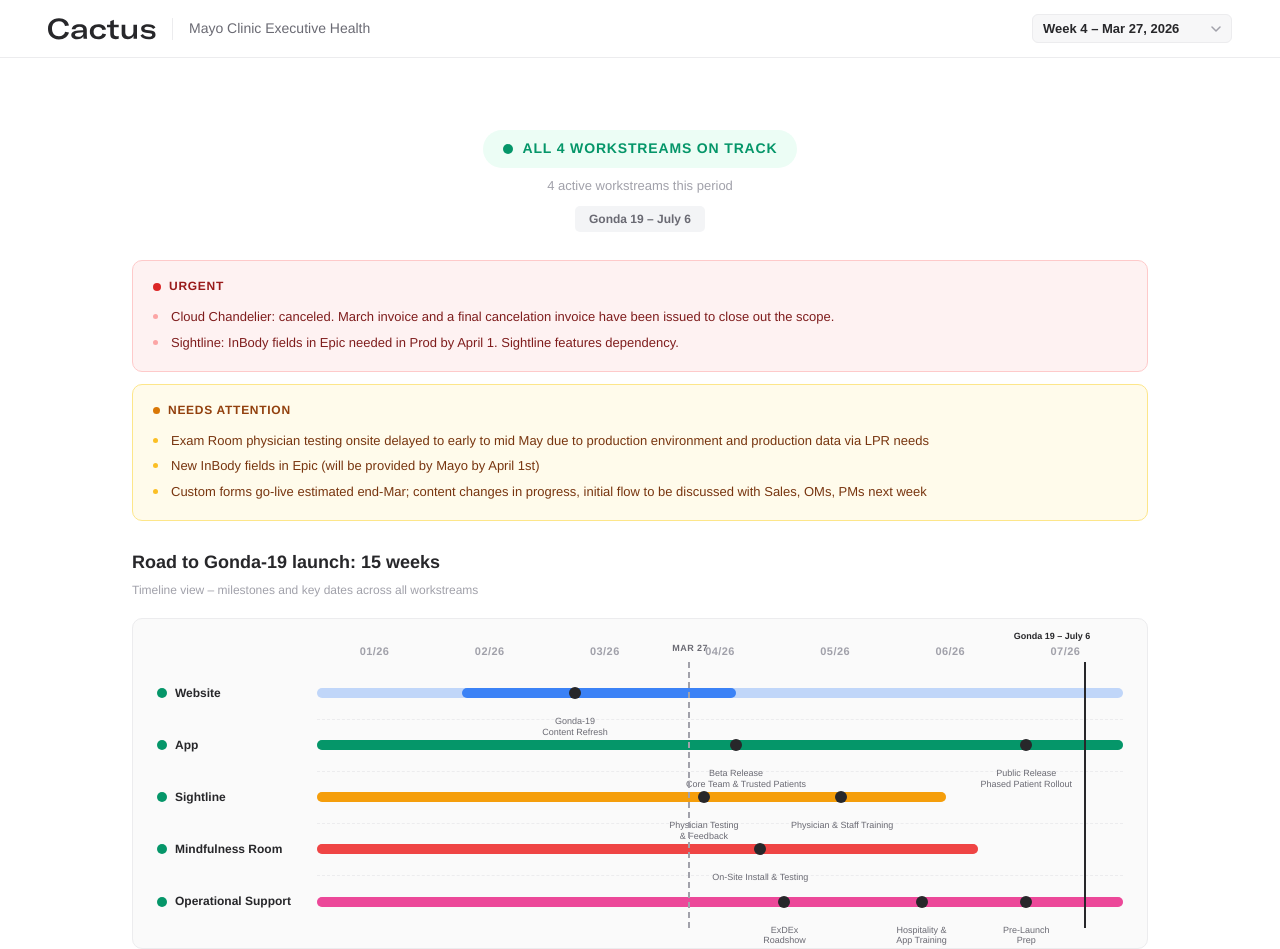
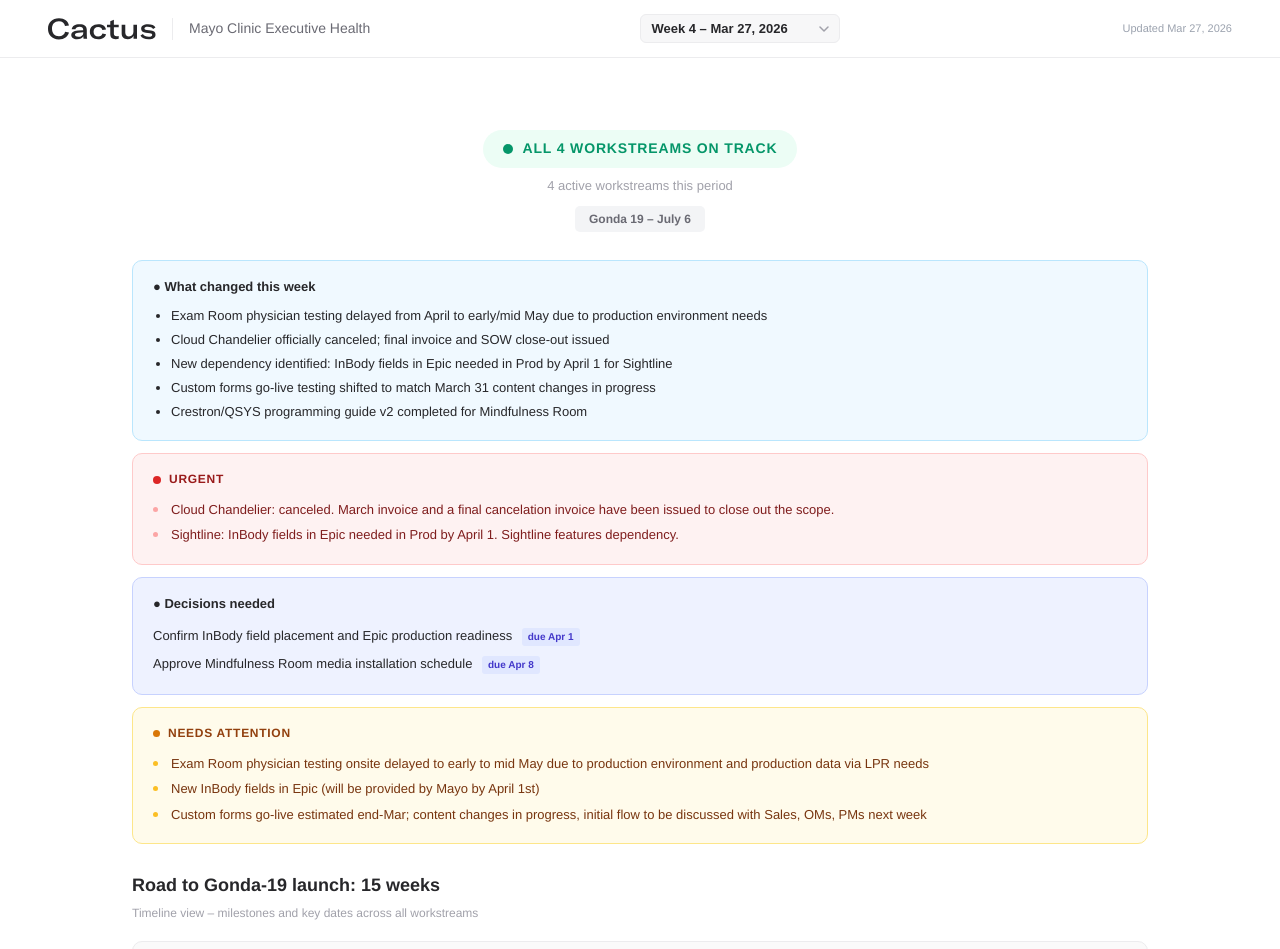
Before and after one commit to lwerthein/EXDEX-Program-Dashboard, a plain HTML site: page EXDEx_Dashboard_v5.html in a window 1280 px wide. Shown: the top 949 px of the page. Drawn offline with Linux system fonts and the light colour scheme.

Commit message:
v6: add what changed, decisions needed, last-updated timestamp, gantt padding fix

```diff
--- a/EXDEx_Dashboard_v5.html
+++ b/EXDEx_Dashboard_v5.html
@@ -100,6 +100,14 @@ body{
   width:5px; height:5px; border-radius:50%; background:#FBBF24;
 }
 
+/* Changes & decisions */
+.changes{ background:#F0F9FF; border:1px solid #BAE6FD; border-radius:10px; padding:16px 20px; margin-bottom:12px; }
+.decisions{ background:#EEF2FF; border:1px solid #C7D2FE; border-radius:10px; padding:16px 20px; margin-bottom:12px; }
+.decisions-list{ list-style:none; padding:0; margin:8px 0 0; }
+.decisions-list li{ padding:4px 0; font-size:13px; }
+.decisions-list .due{ display:inline-block; font-size:10px; font-weight:700; background:#E0E7FF; color:#4338CA; padding:1px 6px; border-radius:3px; margin-left:6px; }
+.last-updated{ font-size:11px; color:#9CA3AF; font-weight:400; margin-left:12px; }
+
 /* Gantt chart */
 .gantt-section{ margin-bottom:36px; }
 .gantt-title{
@@ -110,7 +118,7 @@ body{
 }
 .gantt-wrapper{
   background:#FAFAFA; border:1px solid #ECECEE; border-radius:10px;
-  padding:24px 24px 20px; overflow-x:auto;
+  padding:24px 32px 20px 24px; overflow-x:auto;
 }
 .gantt{ position:relative; min-width:700px; }
 
@@ -122,7 +130,7 @@ body{
   text-transform:uppercase; letter-spacing:.04em; text-align:center;
 }
 
-.gantt-body{ position:relative; padding-left:160px; }
+.gantt-body{ position:relative; padding-left:160px; padding-right:40px; }
 
 .gantt-today{
   position:absolute; top:-6px; bottom:0; width:0;
@@ -290,6 +298,18 @@ const WEEKS = {
   "Week 3 \u2013 Mar 16, 2026": { urgentItems:[], attentionItems:[], workstreams:[], gantt:null },
 
   "Week 4 \u2013 Mar 27, 2026": {
+    lastUpdated: "Mar 27, 2026",
+    changedThisWeek: [
+      "Exam Room physician testing delayed from April to early/mid May due to production environment needs",
+      "Cloud Chandelier officially canceled; final invoice and SOW close-out issued",
+      "New dependency identified: InBody fields in Epic needed in Prod by April 1 for Sightline",
+      "Custom forms go-live testing shifted to match March 31 content changes in progress",
+      "Crestron/QSYS programming guide v2 completed for Mindfulness Room"
+    ],
+    decisionsNeeded: [
+      { text: "Confirm InBody field placement and Epic production readiness", dueDate: "Apr 1" },
+      { text: "Approve Mindfulness Room media installation schedule", dueDate: "Apr 8" }
+    ],
     urgentItems: [
       "Cloud Chandelier: canceled. March invoice and a final cancelation invoice have been issued to close out the scope.",
       "Sightline: InBody fields in Epic needed in Prod by April 1. Sightline features dependency."
@@ -719,6 +739,7 @@ function render(wk){
   if(!d||!d.workstreams||!d.workstreams.length){
     hero.innerHTML='<div class="hero-pill" style="background:#F3F4F6;color:#A1A1AA">No data for this week</div>';
     main.innerHTML='<div class="no-data">Add workstream data to the JSON block to populate this week.</div>';
+    document.getElementById('last-updated').textContent='';
     return;
   }
 
@@ -736,12 +757,29 @@ function render(wk){
     heroHtml+='<div class="hero-launch">'+esc(d.gantt.launchLabel)+'</div>';
   }
   hero.innerHTML=heroHtml;
+  document.getElementById('last-updated').textContent = d.lastUpdated ? 'Updated '+d.lastUpdated : '';
 
   let html="";
+
+  if(d.changedThisWeek && d.changedThisWeek.length){
+    html+='<div class="changes"><div style="font-weight:700;font-size:13px;margin-bottom:6px">&#9679; What changed this week</div><ul style="margin:0;padding-left:18px">';
+    d.changedThisWeek.forEach(function(c){ html+='<li style="font-size:13px;padding:2px 0">'+esc(c)+'</li>'; });
+    html+='</ul></div>';
+  }
 
   if(d.urgentItems && d.urgentItems.length){
     html+='<div class="urgent"><div class="urgent-header"><span class="urgent-dot"></span>Urgent</div><ul class="urgent-list">';
     for(const a of d.urgentItems) html+='<li>'+esc(a)+'</li>';
+    html+='</ul></div>';
+  }
+
+  if(d.decisionsNeeded && d.decisionsNeeded.length){
+    html+='<div class="decisions"><div style="font-weight:700;font-size:13px;margin-bottom:6px">&#9679; Decisions needed</div><ul class="decisions-list">';
+    d.decisionsNeeded.forEach(function(dn){
+      html+='<li>'+esc(dn.text);
+      if(dn.dueDate) html+=' <span class="due">due '+esc(dn.dueDate)+'</span>';
+      html+='</li>';
+    });
     html+='</ul></div>';
   }
 
@@ -859,7 +897,7 @@ document.addEventListener("DOMContentLoaded",function(){
     <div class="top-bar-divider"></div>
     <span class="top-bar-title">Mayo Clinic Executive Health</span>
   </div>
-  <select id="wk" class="sel"></select>
+  <select id="wk" class="sel"></select><span class="last-updated" id="last-updated"></span>
 </div>
 
 <div class="page">
```
